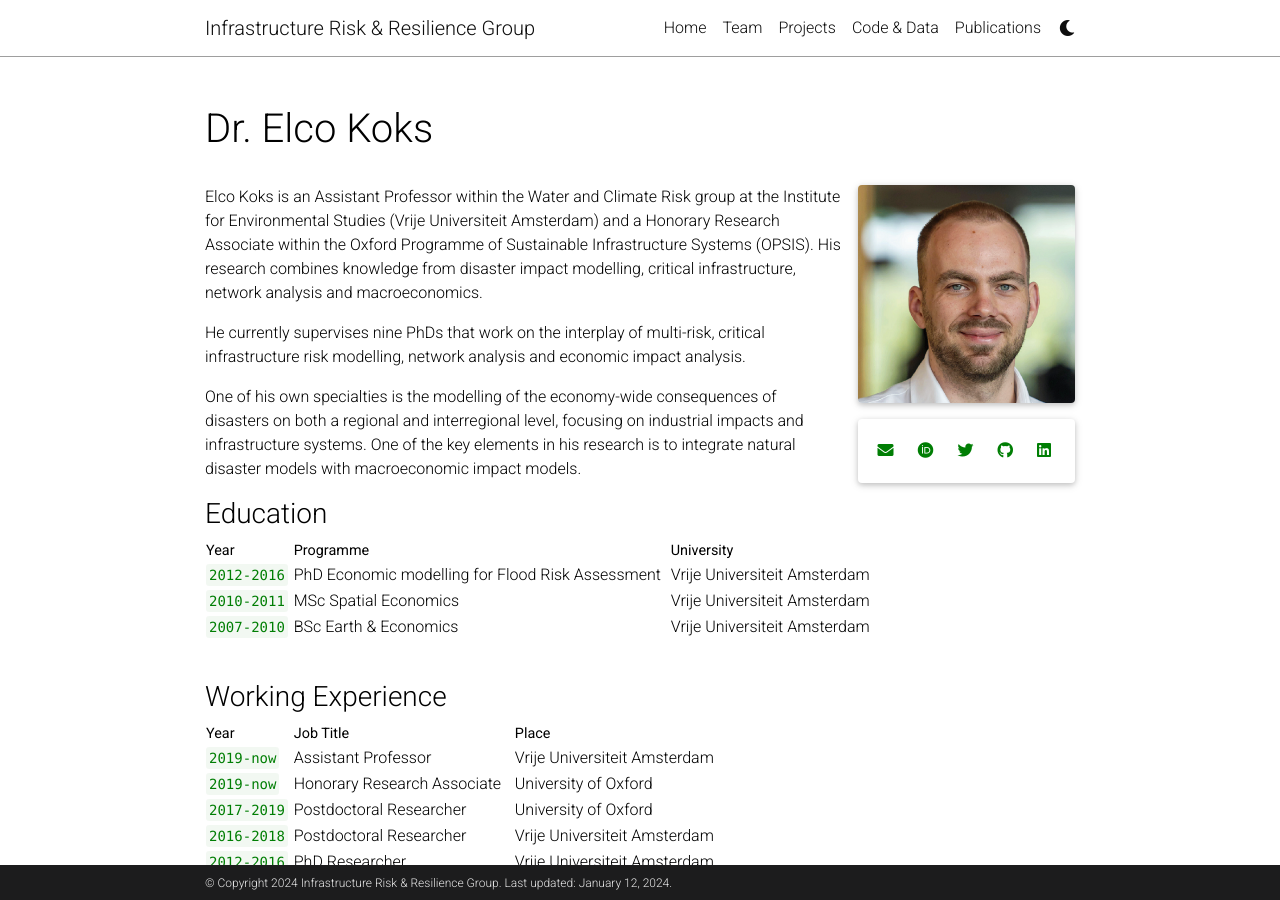
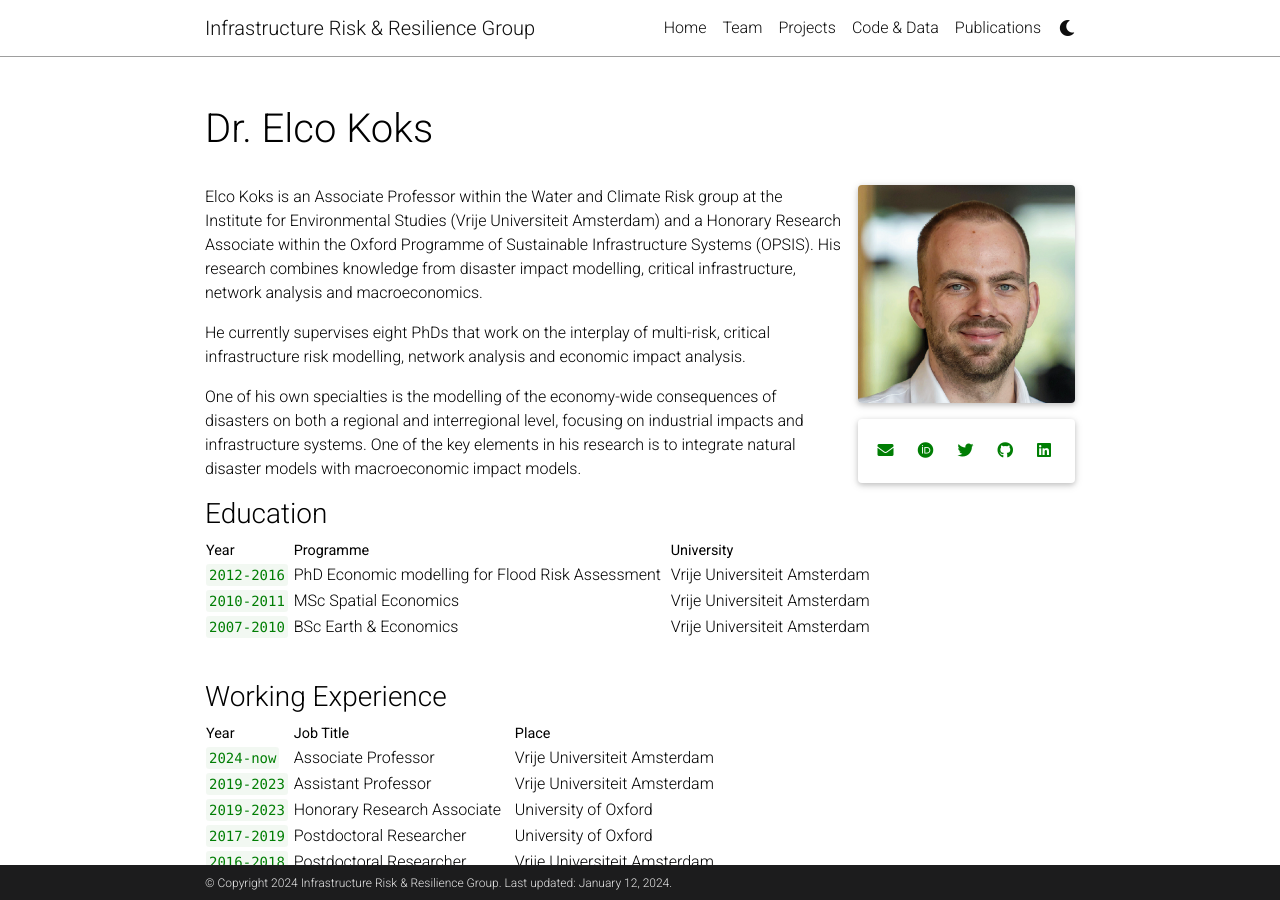
Before and after one commit to ElcoK/ResearchGroup, a Jekyll site: the page built from _members/koks.md, in a window 1280 px wide and 900 px high. Built offline with Jekyll 4.4.1, drawn with Linux system fonts in a browser that asks for light colours; full-size pictures stand in for the smaller copies a plugin makes; comment, search, counter and statistics services are not loaded; a style sheet for code colours, icons or effects is not loaded.

Commit message:
updated profiles

```diff
--- a/_data/coauthors.yml
+++ b/_data/coauthors.yml
@@ -33,3 +33,7 @@
 "van Ginkel":
   - firstname: [ "Kees", "K.", "Van Ginkel" ]
     url: /ResearchGroup//members/vanginkel
+
+"Shirazian":
+  - firstname: [ "Shadi", "S.", "Shirazian" ]
+    url: /ResearchGroup//members/shirazian
--- a/_members/koks.md
+++ b/_members/koks.md
@@ -11,7 +11,7 @@ lastname: Koks
 publications: 'author^=*Koks'
 
 teaser: >
-    I’m a (tenured) Assistant Professor within the Water & Climate Risk Group at the Institute for Environmental Studies, Vrije Universiteit Amsterdam.
+    I’m a (tenured) Associate Professor within the Water & Climate Risk Group at the Institute for Environmental Studies, Vrije Universiteit Amsterdam.
 
 profile:
     name: Dr. Elco Koks
@@ -29,9 +29,9 @@ profile:
         1081 HV, Amsterdam, The Netherlands
 ---
 
-Elco Koks is an Assistant Professor within the Water and Climate Risk group at the Institute for Environmental Studies (Vrije Universiteit Amsterdam) and a Honorary Research Associate within the Oxford Programme of Sustainable Infrastructure Systems (OPSIS). His research combines knowledge from disaster impact modelling, critical infrastructure, network analysis and macroeconomics.
+Elco Koks is an Associate Professor within the Water and Climate Risk group at the Institute for Environmental Studies (Vrije Universiteit Amsterdam) and a Honorary Research Associate within the Oxford Programme of Sustainable Infrastructure Systems (OPSIS). His research combines knowledge from disaster impact modelling, critical infrastructure, network analysis and macroeconomics.
 
-He currently supervises nine PhDs that work on the interplay of multi-risk, critical infrastructure risk modelling, network analysis and economic impact analysis.
+He currently supervises eight PhDs that work on the interplay of multi-risk, critical infrastructure risk modelling, network analysis and economic impact analysis.
 
 One of his own specialties is the modelling of the economy-wide consequences of disasters on both a regional and interregional level, focusing on industrial impacts and infrastructure systems. One of the key elements in his research is to integrate natural disaster models with macroeconomic impact models.
 <br>
@@ -51,8 +51,9 @@ Year  | Programme | University
 
 Year  | Job Title | Place
 -------|-------------------| -----------
-`2019-now` | Assistant Professor | Vrije Universiteit Amsterdam
-`2019-now` | Honorary Research Associate &nbsp;&nbsp;| University of Oxford
+`2024-now` | Associate Professor | Vrije Universiteit Amsterdam
+`2019-2023` | Assistant Professor | Vrije Universiteit Amsterdam
+`2019-2023` | Honorary Research Associate &nbsp;&nbsp;| University of Oxford
 `2017-2019` | Postdoctoral Researcher | University of Oxford
 `2016-2018`&nbsp; | Postdoctoral Researcher | Vrije Universiteit Amsterdam
 `2012-2016` | PhD Researcher | Vrije Universiteit Amsterdam
```
Also changed, not shown: _members/muehlhofer.md (+3 -3 lines), _members/vanginkel.md (+2 -2 lines).
